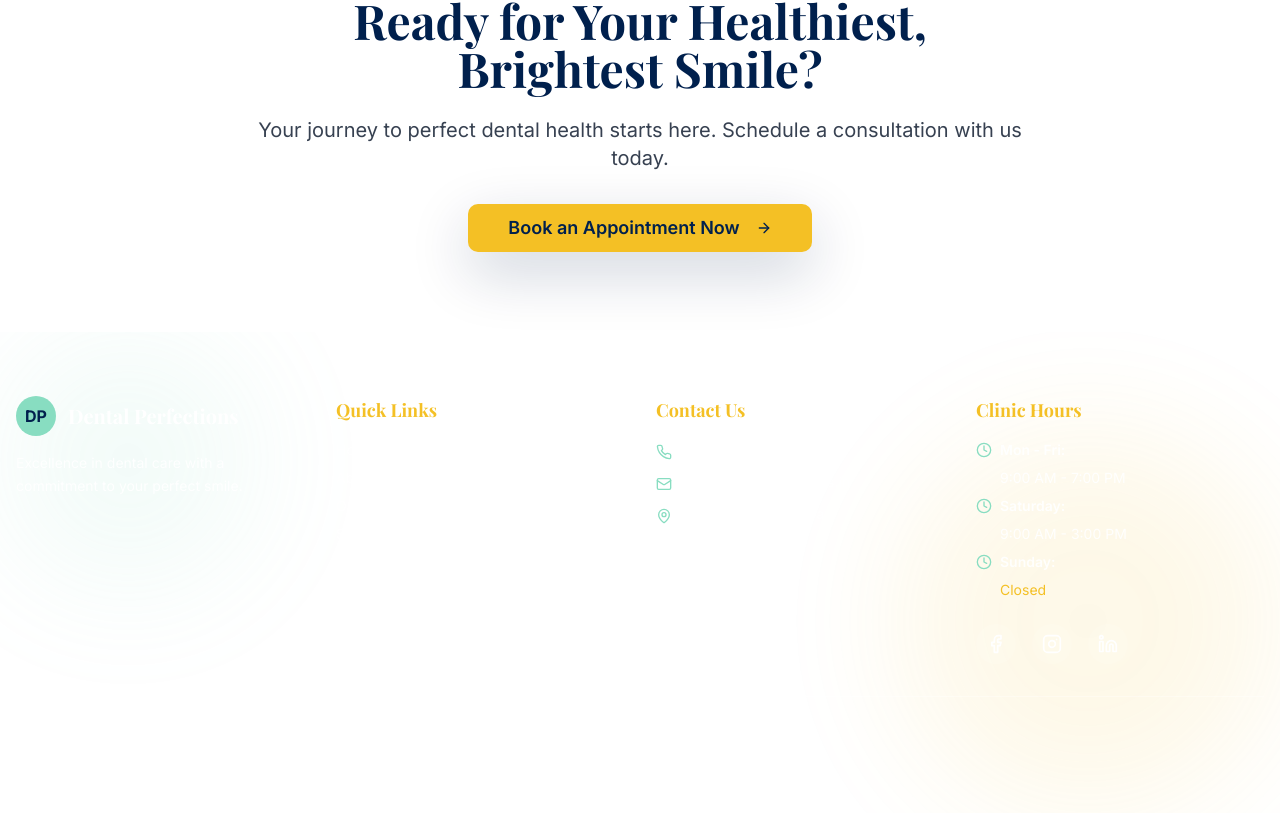
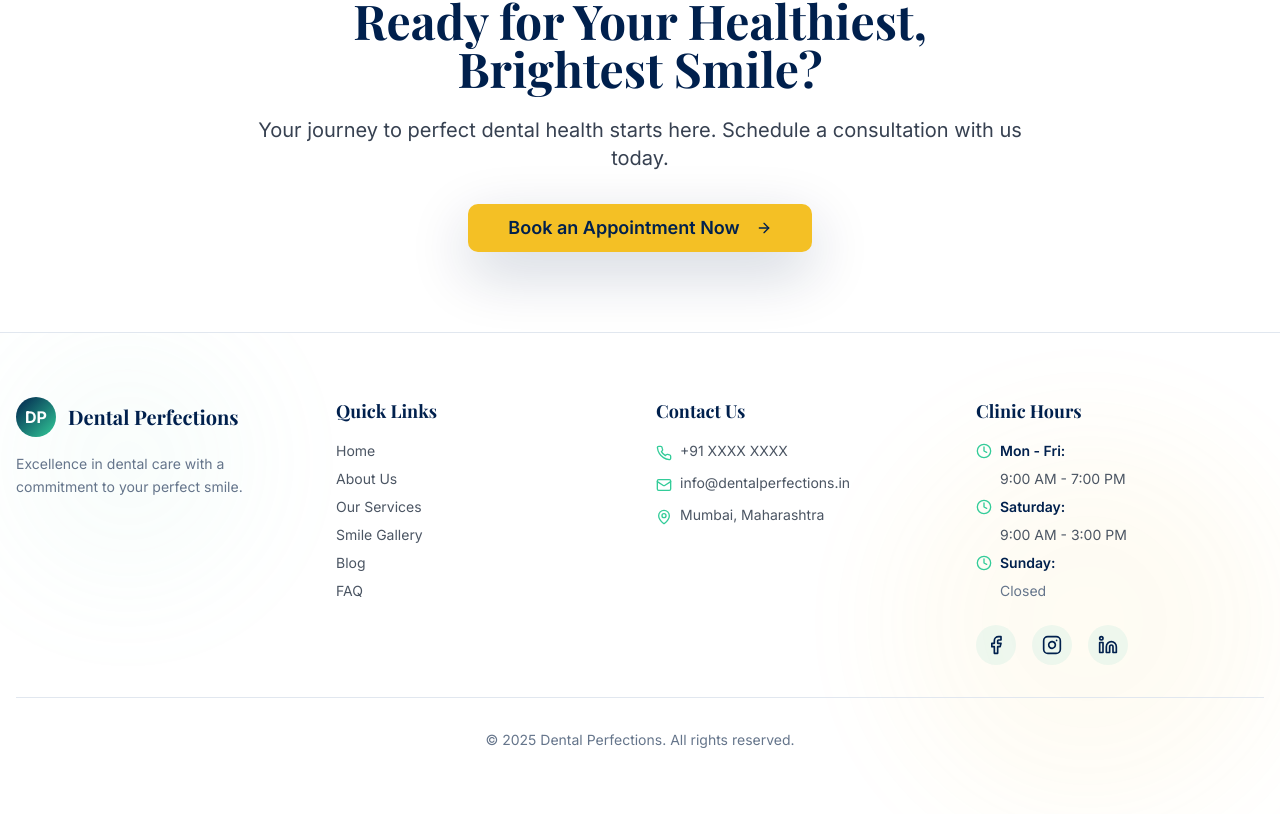
Before and after one commit to krisha-pisat/dental-perfection-palette, a React (Vite) app: page / in a window 1280 px wide. Shown: the part 3539-4353 px from the top of the page. Built offline with nearby package versions, Linux system fonts and the light colour scheme; the HTML template or start-up script is replaced by a standard one.

Commit message:
Fix: Match footer text color to nav bar

```diff
--- a/src/components/Footer.tsx
+++ b/src/components/Footer.tsx
@@ -3,57 +3,57 @@ import { Phone, Mail, MapPin, Clock, Facebook, Instagram, Linkedin } from "lucid
 
 const Footer = () => {
   return (
-    <footer className="bg-gradient-hero text-white relative overflow-hidden">
+    <footer className="bg-white/95 backdrop-blur-sm border-t border-border relative overflow-hidden">
       {/* Decorative elements */}
-      <div className="absolute top-0 left-0 w-64 h-64 bg-[hsl(var(--mint))] rounded-full blur-3xl opacity-10"></div>
-      <div className="absolute bottom-0 right-0 w-96 h-96 bg-[hsl(var(--gold))] rounded-full blur-3xl opacity-10"></div>
+      <div className="absolute top-0 left-0 w-64 h-64 bg-[hsl(var(--mint))] rounded-full blur-3xl opacity-5"></div>
+      <div className="absolute bottom-0 right-0 w-96 h-96 bg-[hsl(var(--gold))] rounded-full blur-3xl opacity-5"></div>
 
       <div className="container mx-auto px-4 py-16 relative z-10">
         <div className="grid grid-cols-1 md:grid-cols-4 gap-8 mb-8">
           {/* About Section */}
           <div className="space-y-4">
             <div className="flex items-center gap-3">
-              <div className="w-10 h-10 rounded-full bg-[hsl(var(--mint))] flex items-center justify-center text-[hsl(var(--navy))] font-bold">
+              <div className="w-10 h-10 rounded-full bg-gradient-to-br from-[hsl(var(--navy))] to-[hsl(var(--mint-dark))] flex items-center justify-center text-white font-bold">
                 DP
               </div>
-              <h3 className="text-xl font-bold text-white">Dental Perfections</h3>
+              <h3 className="text-xl font-bold text-[hsl(var(--navy))]">Dental Perfections</h3>
             </div>
-            <p className="text-sm text-white/90 leading-relaxed">
+            <p className="text-sm text-muted-foreground leading-relaxed">
               Excellence in dental care with a commitment to your perfect smile.
             </p>
           </div>
 
           {/* Quick Links */}
           <div>
-            <h4 className="font-bold mb-4 text-[hsl(var(--gold))] text-lg">Quick Links</h4>
+            <h4 className="font-bold mb-4 text-[hsl(var(--navy))] text-lg">Quick Links</h4>
             <ul className="space-y-2 text-sm">
               <li>
-                <Link to="/" className="text-white/90 hover:text-[hsl(var(--gold))] transition-smooth hover:translate-x-1 inline-block">
+                <Link to="/" className="text-gray-600 hover:text-[hsl(var(--navy))] transition-smooth hover:translate-x-1 inline-block">
                   Home
                 </Link>
               </li>
               <li>
-                <Link to="/about" className="text-white/90 hover:text-[hsl(var(--gold))] transition-smooth hover:translate-x-1 inline-block">
+                <Link to="/about" className="text-gray-600 hover:text-[hsl(var(--navy))] transition-smooth hover:translate-x-1 inline-block">
                   About Us
                 </Link>
               </li>
               <li>
-                <Link to="/services" className="text-white/90 hover:text-[hsl(var(--gold))] transition-smooth hover:translate-x-1 inline-block">
+                <Link to="/services" className="text-gray-600 hover:text-[hsl(var(--navy))] transition-smooth hover:translate-x-1 inline-block">
                   Our Services
                 </Link>
               </li>
               <li>
-                <Link to="/gallery" className="text-white/90 hover:text-[hsl(var(--gold))] transition-smooth hover:translate-x-1 inline-block">
+                <Link to="/gallery" className="text-gray-600 hover:text-[hsl(var(--navy))] transition-smooth hover:translate-x-1 inline-block">
                   Smile Gallery
                 </Link>
               </li>
               <li>
-                <Link to="/blog" className="text-white/90 hover:text-[hsl(var(--gold))] transition-smooth hover:translate-x-1 inline-block">
+                <Link to="/blog" className="text-gray-600 hover:text-[hsl(var(--navy))] transition-smooth hover:translate-x-1 inline-block">
                   Blog
                 </Link>
               </li>
               <li>
-                <Link to="/faq" className="text-white/90 hover:text-[hsl(var(--gold))] transition-smooth hover:translate-x-1 inline-block">
+                <Link to="/faq" className="text-gray-600 hover:text-[hsl(var(--navy))] transition-smooth hover:translate-x-1 inline-block">
                   FAQ
                 </Link>
               </li>
@@ -62,18 +62,18 @@ const Footer = () => {
 
           {/* Contact Info */}
           <div>
-            <h4 className="font-bold mb-4 text-[hsl(var(--gold))] text-lg">Contact Us</h4>
+            <h4 className="font-bold mb-4 text-[hsl(var(--navy))] text-lg">Contact Us</h4>
             <ul className="space-y-3 text-sm">
-              <li className="flex items-start gap-2 text-white/90 hover:text-white transition-smooth">
-                <Phone size={16} className="mt-1 text-[hsl(var(--mint))] flex-shrink-0" />
+              <li className="flex items-start gap-2 text-gray-600 hover:text-[hsl(var(--navy))] transition-smooth">
+                <Phone size={16} className="mt-1 text-[hsl(var(--mint-dark))] flex-shrink-0" />
                 <span>+91 XXXX XXXX</span>
               </li>
-              <li className="flex items-start gap-2 text-white/90 hover:text-white transition-smooth">
-                <Mail size={16} className="mt-1 text-[hsl(var(--mint))] flex-shrink-0" />
+              <li className="flex items-start gap-2 text-gray-600 hover:text-[hsl(var(--navy))] transition-smooth">
+                <Mail size={16} className="mt-1 text-[hsl(var(--mint-dark))] flex-shrink-0" />
                 <span>info@dentalperfections.in</span>
               </li>
-              <li className="flex items-start gap-2 text-white/90 hover:text-white transition-smooth">
-                <MapPin size={16} className="mt-1 text-[hsl(var(--mint))] flex-shrink-0" />
+              <li className="flex items-start gap-2 text-gray-600 hover:text-[hsl(var(--navy))] transition-smooth">
+                <MapPin size={16} className="mt-1 text-[hsl(var(--mint-dark))] flex-shrink-0" />
                 <span>Mumbai, Maharashtra</span>
               </li>
             </ul>
@@ -81,39 +81,39 @@ const Footer = () => {
 
           {/* Hours */}
           <div>
-            <h4 className="font-bold mb-4 text-[hsl(var(--gold))] text-lg">Clinic Hours</h4>
-            <ul className="space-y-2 text-sm text-white/90">
+            <h4 className="font-bold mb-4 text-[hsl(var(--navy))] text-lg">Clinic Hours</h4>
+            <ul className="space-y-2 text-sm text-gray-600">
               <li className="flex items-center gap-2">
-                <Clock size={16} className="text-[hsl(var(--mint))] flex-shrink-0" />
-                <span className="font-semibold">Mon - Fri:</span>
+                <Clock size={16} className="text-[hsl(var(--mint-dark))] flex-shrink-0" />
+                <span className="font-semibold text-[hsl(var(--navy))]">Mon - Fri:</span>
               </li>
               <li className="ml-6">9:00 AM - 7:00 PM</li>
               <li className="flex items-center gap-2 mt-2">
-                <Clock size={16} className="text-[hsl(var(--mint))] flex-shrink-0" />
-                <span className="font-semibold">Saturday:</span>
+                <Clock size={16} className="text-[hsl(var(--mint-dark))] flex-shrink-0" />
+                <span className="font-semibold text-[hsl(var(--navy))]">Saturday:</span>
               </li>
               <li className="ml-6">9:00 AM - 3:00 PM</li>
               <li className="flex items-center gap-2 mt-2">
-                <Clock size={16} className="text-[hsl(var(--mint))] flex-shrink-0" />
-                <span className="font-semibold">Sunday:</span>
+                <Clock size={16} className="text-[hsl(var(--mint-dark))] flex-shrink-0" />
+                <span className="font-semibold text-[hsl(var(--navy))]">Sunday:</span>
               </li>
-              <li className="ml-6 text-[hsl(var(--gold))]">Closed</li>
+              <li className="ml-6 text-muted-foreground">Closed</li>
             </ul>
             <div className="flex gap-4 mt-6">
-              <a href="#" className="w-10 h-10 rounded-full bg-white/10 hover:bg-[hsl(var(--mint))] flex items-center justify-center transition-bounce hover:scale-110">
+              <a href="#" className="w-10 h-10 rounded-full bg-[hsl(var(--mint-light))]/30 hover:bg-[hsl(var(--mint))] text-[hsl(var(--navy))] hover:text-white flex items-center justify-center transition-bounce hover:scale-110">
                 <Facebook size={20} />
               </a>
-              <a href="#" className="w-10 h-10 rounded-full bg-white/10 hover:bg-[hsl(var(--mint))] flex items-center justify-center transition-bounce hover:scale-110">
+              <a href="#" className="w-10 h-10 rounded-full bg-[hsl(var(--mint-light))]/30 hover:bg-[hsl(var(--mint))] text-[hsl(var(--navy))] hover:text-white flex items-center justify-center transition-bounce hover:scale-110">
                 <Instagram size={20} />
               </a>
-              <a href="#" className="w-10 h-10 rounded-full bg-white/10 hover:bg-[hsl(var(--mint))] flex items-center justify-center transition-bounce hover:scale-110">
+              <a href="#" className="w-10 h-10 rounded-full bg-[hsl(var(--mint-light))]/30 hover:bg-[hsl(var(--mint))] text-[hsl(var(--navy))] hover:text-white flex items-center justify-center transition-bounce hover:scale-110">
                 <Linkedin size={20} />
               </a>
             </div>
           </div>
         </div>
 
-        <div className="border-t border-white/30 pt-8 text-center text-sm text-white/90">
+        <div className="border-t border-border pt-8 text-center text-sm text-muted-foreground">
           <p>&copy; {new Date().getFullYear()} Dental Perfections. All rights reserved.</p>
         </div>
       </div>
```
